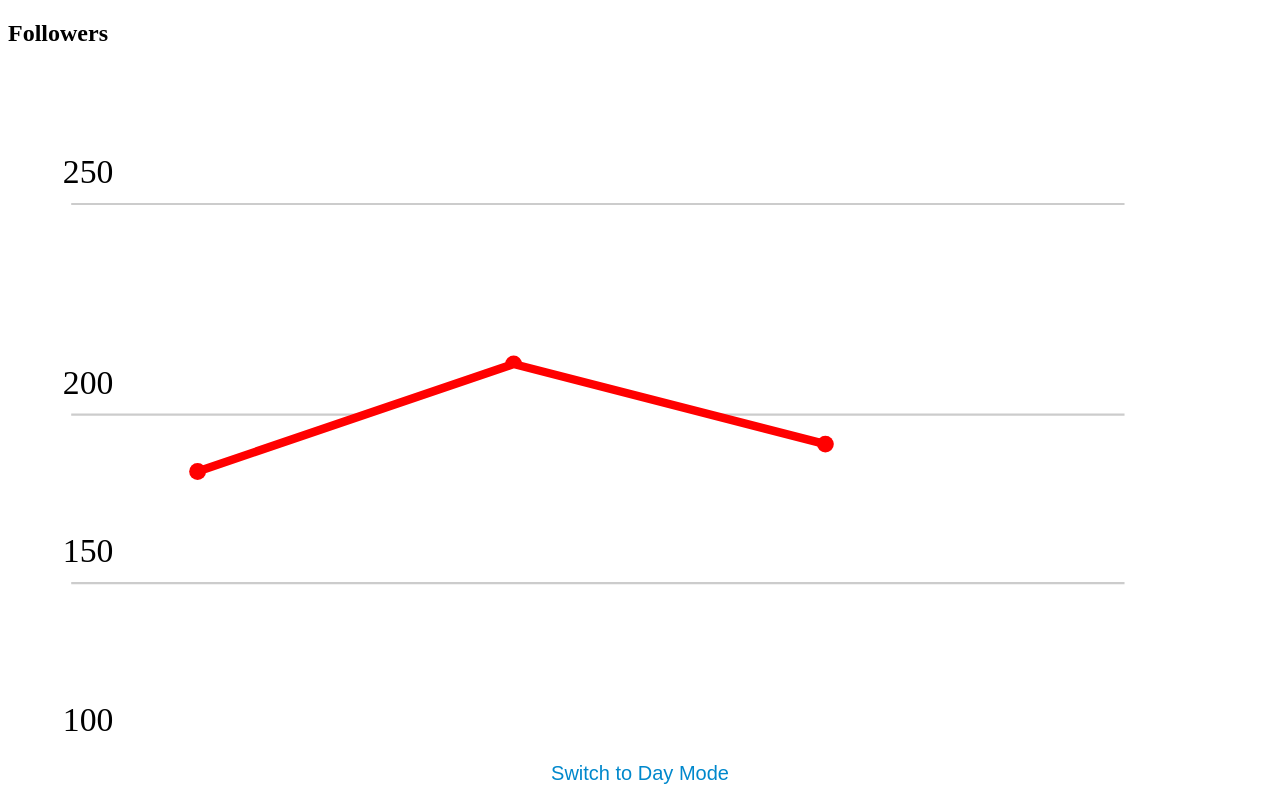
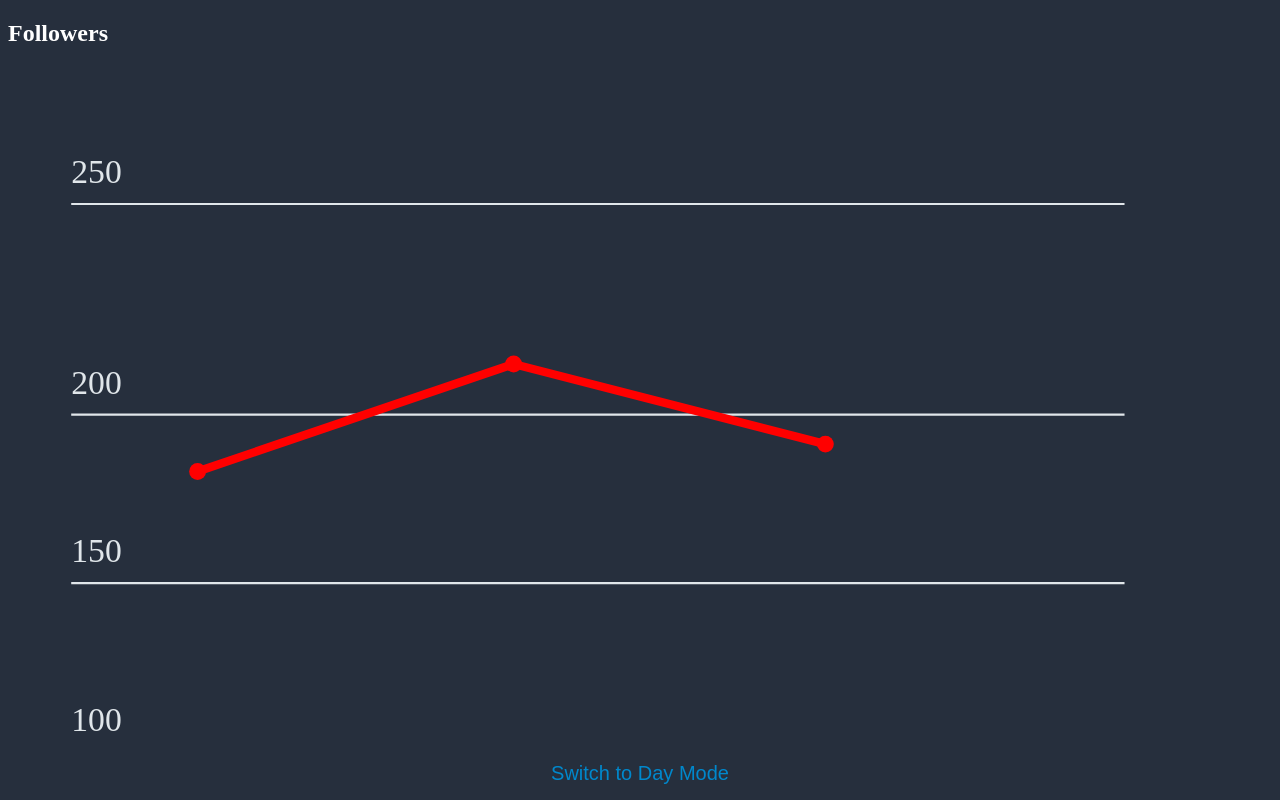
Before and after one commit to Grenguar/chart-builder-js, a plain HTML site: page index.html in a window 1280 px wide. Both pictures are taken after a click on the button "Switch to Night Mode". Shown: the top 800 px of the page. Drawn offline with Linux system fonts and the light colour scheme.

Commit message:
changing day/night is working, labels are in place

```diff
--- a/index.html
+++ b/index.html
@@ -6,10 +6,9 @@
     <title>My Chart Builder</title>
     <link rel="stylesheet" href="src/css/style.css" type="text/css">
   </head>
-  <body>
-    <h2>Followers</h2>
-    <!-- preserveAspectRatio="xMinYMin meet" -->
-    <svg xmlns="http://www.w3.org/2000/svg" version="1.1" viewbox="0 0 600 600" width="100%" height="100%" preserveAspectRatio="xMidYMid meet" class="graph" role="img">
+  <body id="body" class="day">
+    <h2 id="header" class="day">Followers</h2>
+    <svg class="graph" xmlns="http://www.w3.org/2000/svg" version="1.1" viewbox="0 0 600 600" width="100%" height="100%" preserveAspectRatio="xMidYMid meet"  role="img">
         <g class="grid x-grid" id="xGrid">
             <line x1="30" y1="485" x2="530" y2="485"></line> <!-- zero line -->
             <line x1="30" y1="405" x2="530" y2="405"></line>
@@ -18,13 +17,13 @@
             <line x1="30" y1="165" x2="530" y2="165"></line>
             <line x1="30" y1="65" x2="530" y2="65"></line>
         </g>
-        <g class="labels y-labels">
-            <text x="50" y="55">250</text>
-            <text x="50" y="155">200</text>
-            <text x="50" y="235">150</text>
-            <text x="50" y="315">100</text>
-            <text x="50" y="395">50</text>
-            <text x="50" y="475">0</text>
+        <g id="labels" class="labels y-labels">
+            <text x="30" y="55">250</text>
+            <text x="30" y="155">200</text>
+            <text x="30" y="235">150</text>
+            <text x="30" y="315">100</text>
+            <text x="30" y="395">50</text>
+            <text x="30" y="475">0</text>
         </g>
         <g class="data" data-setname="Sample Points">
             <circle cx="90" cy="192" data-value="7.2" r="4"></circle>
@@ -32,11 +31,11 @@
             <circle cx="388" cy="179" data-value="7.7" r="4"></circle>
         </g>
         <polyline points="90,192 240,141 388,179"
-        style="fill:white;stroke:red;stroke-width:4" />
-        <rect x="30" y="500" width="500" height="80" style="fill:rgba(237,237,237, 0.5);stroke-width:3;" />
+        style="fill:white;fill-opacity:0; stroke:red;stroke-width:4" />
+        <rect id ="minimap" class="day" x="30" y="520" width="500" height="80" style="stroke-width:3;" />
     </svg>
     <div class="footer">
-      <button id="button" class="button">Switch to Night Mode</button>
+      <button id="button" class="button day">Switch to Night Mode</button>
     </div>
     <script src="src/js/chartData.js"></script>
     <script src="src/js/main.js"></script>
--- a/src/css/style.css
+++ b/src/css/style.css
@@ -1,9 +1,13 @@
-body {
-    background-color: white;
+.night {
+    background-color: rgb(38, 47, 61);
+    fill: rgba(33, 42, 55, 0.5);
+    color: white;
 }
 
-.dark {
-    background-color: rgb(38, 47, 61);
+.day {
+    background-color: white;
+    fill: rgba(237,237,237, 0.5);
+    color: black;
 }
 
 .graph .labels.x-labels {
@@ -11,7 +15,7 @@ body {
 }
 
 .graph .labels.y-labels {
-    text-anchor: end;
+    text-anchor: initial;
 }
 
 .graph {
@@ -21,7 +25,7 @@ body {
 }
 
 .graph .grid {
-    stroke: #ccc;
+    stroke: rgb(224, 230, 234);
     stroke-dasharray: 0;
     stroke-width: 1;
 }
@@ -29,13 +33,14 @@ body {
 .labels {
     font-size: 16px;
     text-align: left;
+    fill: rgb(224, 230, 234)
 }
 
 .label-title {
     font-weight: bold;
     text-transform: uppercase;
     font-size: 12px;
-    fill: black;
+    fill: rgb(224, 230, 234);
 }
 
 .data {
@@ -44,7 +49,6 @@ body {
 }
 
 .button {
-    background-color: white;
     border: none;
     color: #0088CC;
     padding: 15px 32px;
@@ -55,6 +59,10 @@ body {
     width: 100%;
 }
 
+.button:hover {
+    cursor: pointer;
+}
+
 .footer {
     position: absolute;
     left: 0;
--- a/src/js/main.js
+++ b/src/js/main.js
@@ -1,13 +1,51 @@
 document.addEventListener("DOMContentLoaded", function(event) {
     const buttonEl = document.getElementById('button')
     buttonEl.onclick = function() {
-        switchTheme(buttonEl)
+        switchTheme()
     }
     const data = getChartData(chartData)
 });
 
-let switchTheme = function(buttonElement) {
-    buttonElement.innerText = buttonElement.innerText.indexOf("Night") === -1 ? "Switch to Night Mode" : "Switch to Day Mode"
+let switchTheme = function() {
+    let theme = "day"
+    let buttonElement = document.getElementById('button')
+    let bodyElement = document.getElementById('body')
+    let minimapElement = document.getElementById('minimap')
+    let headerElement = document.getElementById('header')
+    if (buttonElement.innerText.indexOf("Night") === -1) {
+        buttonElement.innerText = "Switch to Night Mode"
+        theme = "night"
+        toggleClass(buttonElement, "day")
+        toggleClass(bodyElement, "day")
+        toggleClass(minimapElement, "day")
+        toggleClass(headerElement, "day")
+    } else {
+        buttonElement.innerText = "Switch to Day Mode"
+        theme = "day"
+        toggleClass(buttonElement, "night")
+        toggleClass(bodyElement, "night")
+        toggleClass(minimapElement, "night")
+        toggleClass(headerElement, "night")
+    }
+    toggleClass(buttonElement, theme)
+    toggleClass(bodyElement, theme)
+    toggleClass(minimapElement, theme)
+    toggleClass(headerElement, theme)
+}
+
+let toggleClass = function(el, className) {
+    if (el.classList) {
+        el.classList.toggle(className);
+    } else {
+        let classes = el.className.split(' ');
+        let existingIndex = classes.indexOf(className);
+        if (existingIndex >= 0) {
+            classes.splice(existingIndex, 1);
+        } else {
+            classes.push(className);
+        }
+        el.className = classes.join(' ');
+    }
 }
 
 let getChartData = function(object) {
@@ -15,19 +53,6 @@ let getChartData = function(object) {
 }
 
 
-// if (el.classList) {
-//     el.classList.toggle(className);
-//   } else {
-//     var classes = el.className.split(' ');
-//     var existingIndex = classes.indexOf(className);
-
-//     if (existingIndex >= 0)
-//       classes.splice(existingIndex, 1);
-//     else
-//       classes.push(className);
-
-//     el.className = classes.join(' ');
-// }
 
 
 // Example of dynamic creation of svg
```
